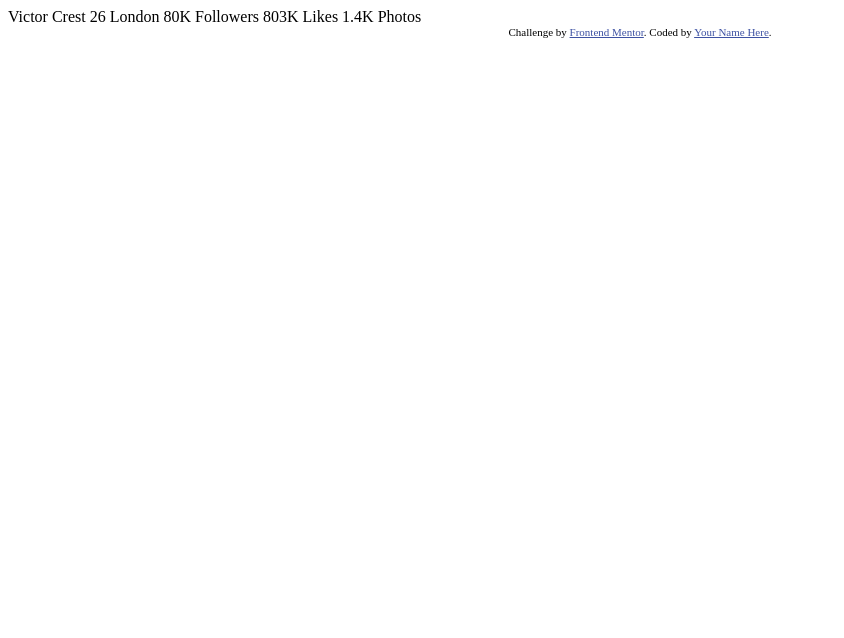
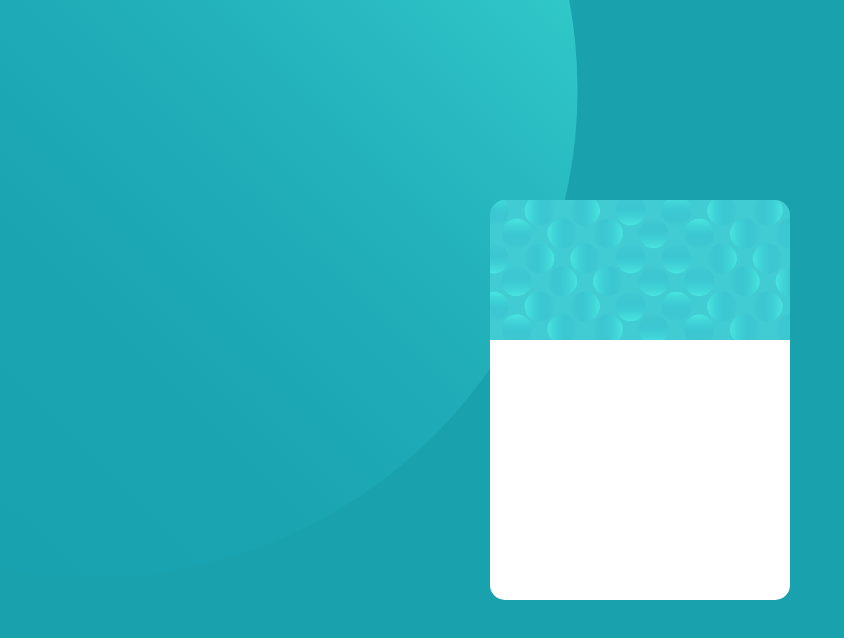
Before and after one commit to unknowncodester/frontend-profile-component, a plain HTML site: page index.html in a window 1280 px wide. Shown: the whole page, without its empty margins (0-844 px from the left). Drawn offline with Linux system fonts and the light colour scheme.

Commit message:
Add inital WIP background and card background

```diff
--- a/index.html
+++ b/index.html
@@ -2,34 +2,48 @@
 <html lang="en">
 <head>
   <meta charset="UTF-8">
-  <meta name="viewport" content="width=device-width, initial-scale=1.0"> <!-- displays site properly based on user's device -->
+  <meta name="viewport" content="width=device-width, initial-scale=1.0">
 
   <link rel="icon" type="image/png" sizes="32x32" href="./images/favicon-32x32.png">
 
-  <title>Frontend Mentor | Profile card component</title>
+  <title>Profile card component</title>
 
-  <!-- Feel free to remove these styles or customise in your own stylesheet 👍 -->
   <style>
-    .attribution { font-size: 11px; text-align: center; }
-    .attribution a { color: hsl(228, 45%, 44%); }
+    body {
+      background-color: hsl(185, 75%, 39%);
+      background-image: url("./images/bg-pattern-top.svg");
+      background-position: top -400px left -400px;
+      background-repeat: no-repeat;
+    }
+
+    .container {
+      position: absolute;
+      left: 50%;
+      top: 50%;
+      transform: translate(-50%, -50%);
+    }
+
+    .card {
+      display: flex;
+      background-color: white;
+      background-image: url("./images/bg-pattern-card.svg");
+      background-repeat: no-repeat;
+      border-radius: 15px;
+      height: 400px;
+      width: 300px;
+    }
   </style>
 </head>
 <body>
-  Victor Crest
-  26
-  London
-
-  80K
-  Followers
-
-  803K
-  Likes
-
-  1.4K
-  Photos
-  <div class="attribution">
-    Challenge by <a href="https://www.frontendmentor.io?ref=challenge" target="_blank">Frontend Mentor</a>.
-    Coded by <a href="#">Your Name Here</a>.
+  <div class="container">
+    <div class="card">
+      <div class="card__image">
+      </div>
+      <div card="card__author">
+      </div>
+      <div class="card__footer">
+      </div>
+    </div>
   </div>
 </body>
 </html>
```
